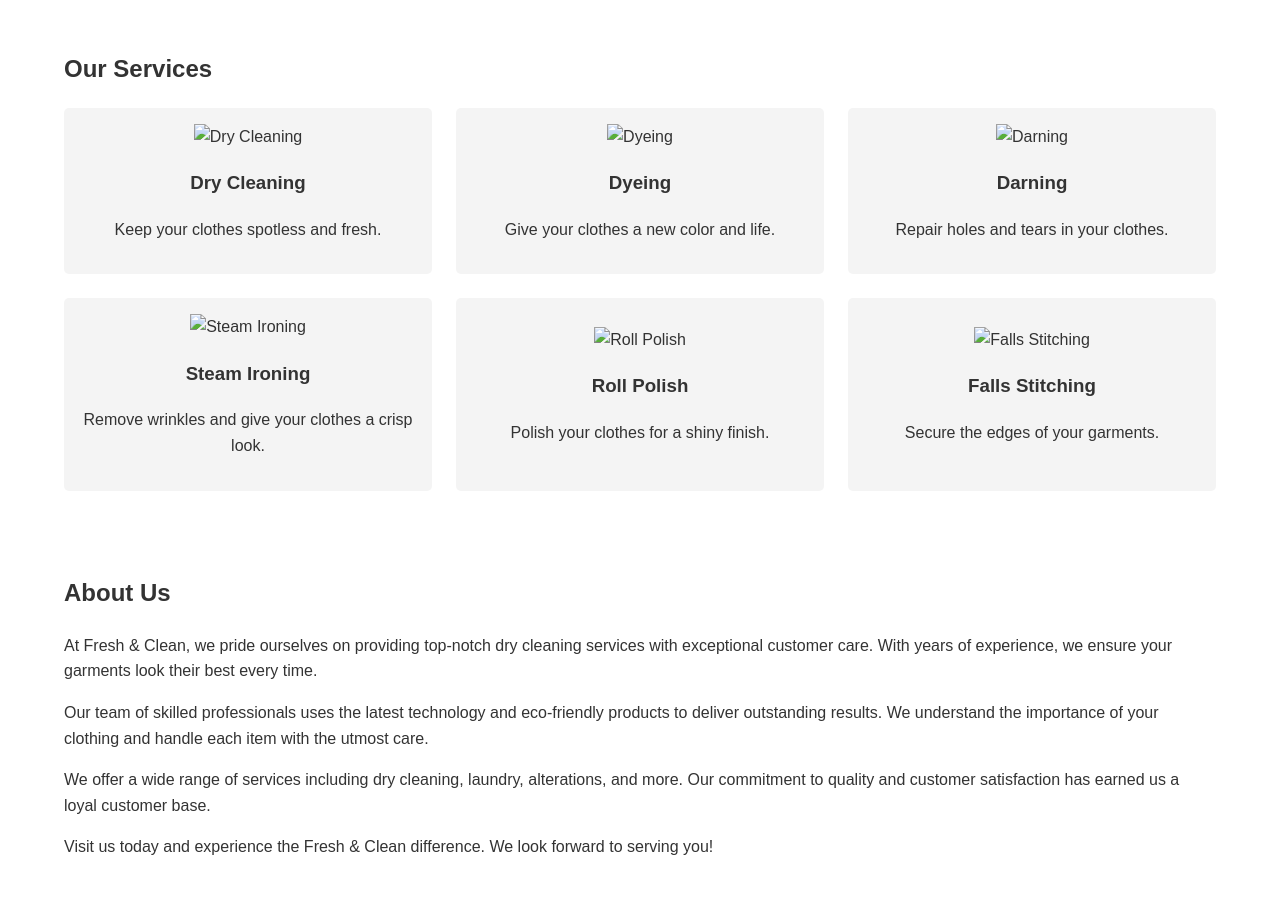
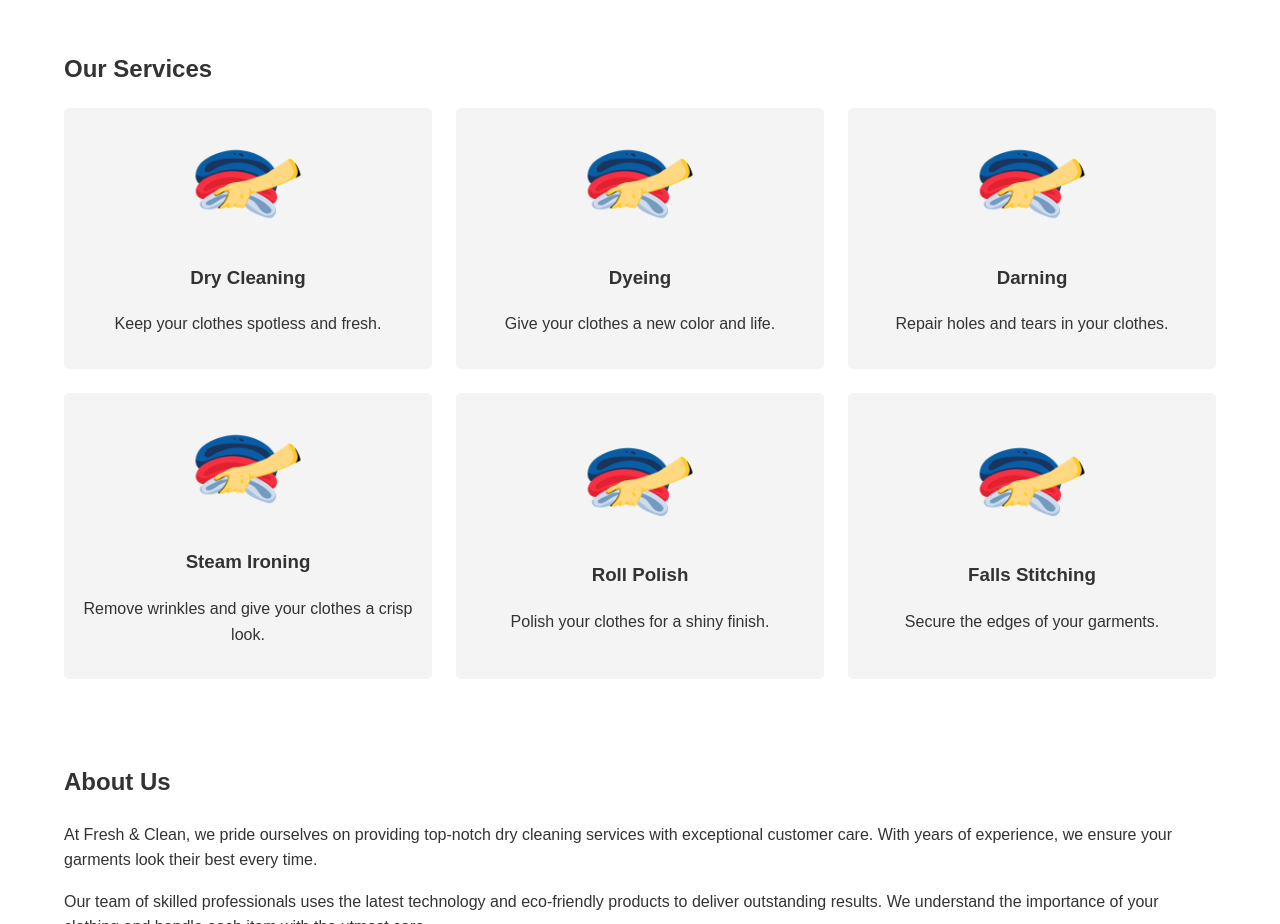
Before and after one commit to Srini255/Dry-Cleaning-Web-Application, a plain HTML site: page Index.html in a window 1280 px wide. Shown: the part 860-1784 px from the top of the page. Drawn offline with Linux system fonts and the light colour scheme.

Commit message:
added sample image for the panels

```diff
--- a/css/styles.css
+++ b/css/styles.css
@@ -101,14 +101,30 @@ section {
     align-items: center;
 }
 
-.Service-img{
+/* .Service-img{
     background-image: url('../Assets/clothes-pins-8281931_1280.jpg');
     background-size: cover;
-    width:120px;
+    width:60px;
+    height: 60px;
+    border-radius: 60px;
+} */
+
+.service-img {
+    width: 120px;
     height: 120px;
+    display: flex;
+    justify-content: center;
+    align-items: center;
+    overflow: hidden;
     border-radius: 60px;
+    background: #f4f4f4;
 }
 
+.service-img img {
+    width: 100%;
+    height: 100%;
+    object-fit: cover;
+}
 
 form {
     display: flex;
--- a/js/script.js
+++ b/js/script.js
@@ -3,32 +3,32 @@ const services = [
     {
         title: "Dry Cleaning",
         description: "Keep your clothes spotless and fresh.",
-        imgSrc: "path/to/image1.jpg"
+        imgSrc: "./assets/clothes.png"
     },
     {
         title: "Dyeing",
         description: "Give your clothes a new color and life.",
-        imgSrc: "path/to/image2.jpg"
+        imgSrc: "./assets/clothes.png"
     },
     {
         title: "Darning",
         description: "Repair holes and tears in your clothes.",
-        imgSrc: "path/to/image3.jpg"
+        imgSrc: "./assets/clothes.png"
     },
     {
         title: "Steam Ironing",
         description: "Remove wrinkles and give your clothes a crisp look.",
-        imgSrc: "path/to/image4.jpg"
+        imgSrc: "./assets/clothes.png"
     },
     {
         title: "Roll Polish",
         description: "Polish your clothes for a shiny finish.",
-        imgSrc: "path/to/image5.jpg"
+        imgSrc: "./assets/clothes.png"
     },
     {
         title: "Falls Stitching",
         description: "Secure the edges of your garments.",
-        imgSrc: "path/to/image6.jpg"
+        imgSrc: "./assets/clothes.png"
     }
 ];
 
@@ -37,7 +37,7 @@ function createServiceHTML(service) {
     return `
         <div class="service">
             <div class="service-img">
-                <img src="${service.imgSrc}" alt="${service.title}">
+                <img src="${service.imgSrc}" alt="${service.title} ">
             </div>
             <div class="service-content">
                 <h3>${service.title}</h3>
```
